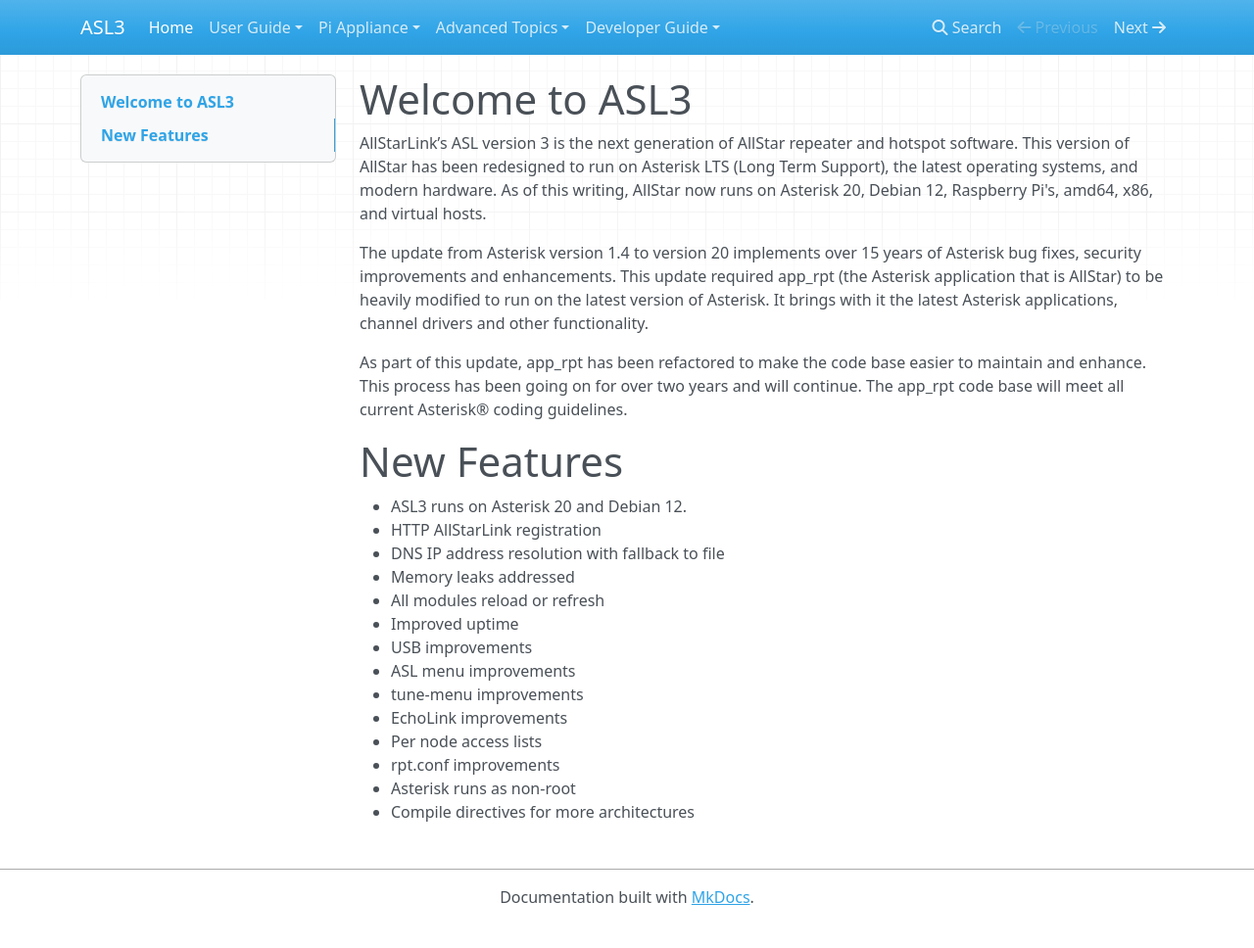
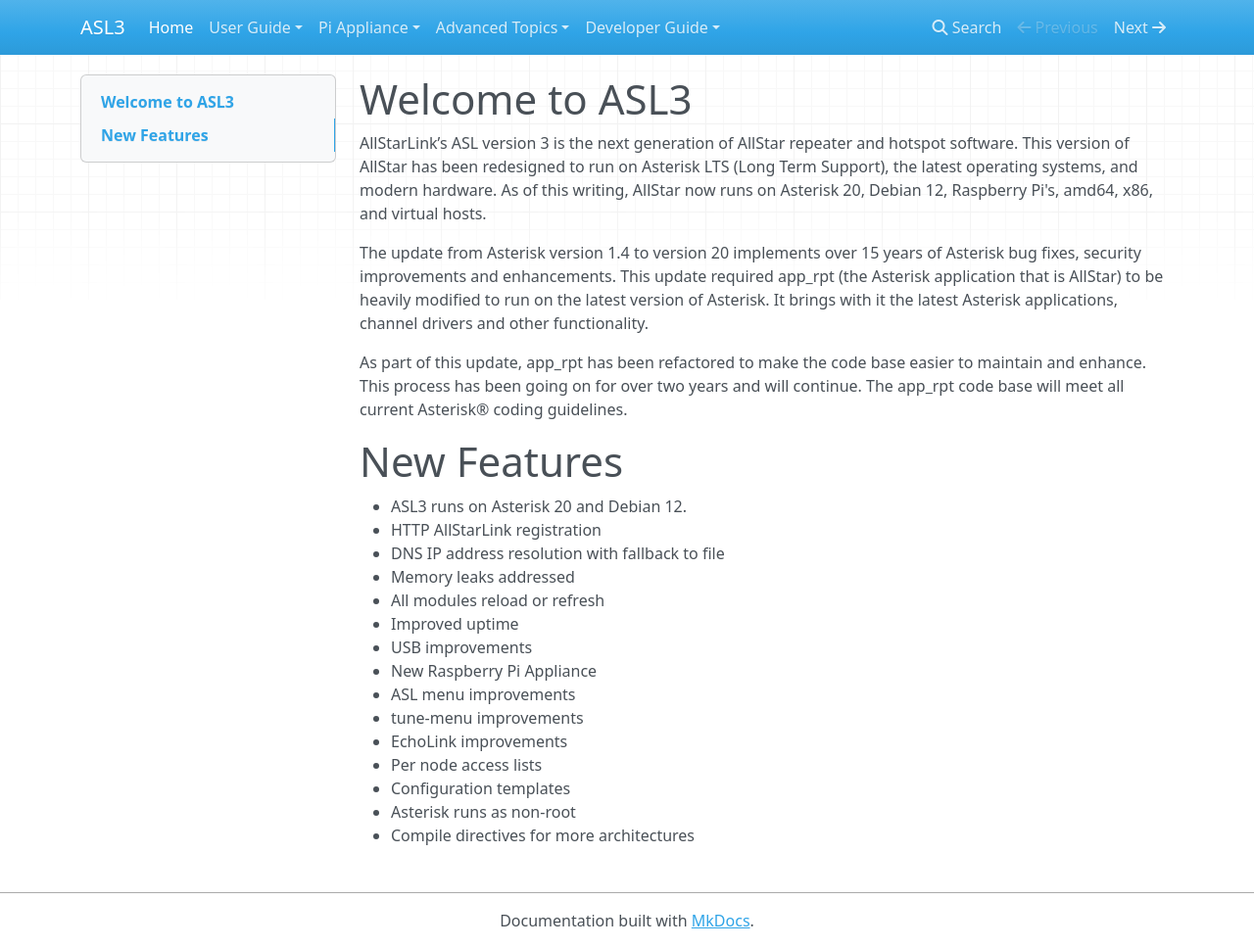
Before and after one commit to AllStarLink/ASL3-Manual, an MkDocs documentation site: the page built from docs/index.md, in a window 1280 px wide and 968 px high. Shown: the whole window at 98% size. Built offline with MkDocs 1.6.1, drawn with Linux system fonts in a browser that asks for light colours; nearby versions of some CDN libraries.

Commit message:
Update index.md

```diff
--- a/docs/index.md
+++ b/docs/index.md
@@ -15,10 +15,11 @@
  - All modules reload or refresh
  - Improved uptime
  - USB improvements
+ - New Raspberry Pi Appliance
  - ASL menu improvements
  - tune-menu improvements
  - EchoLink improvements
  - Per node access lists
- - rpt.conf improvements
+ - Configuration templates
  - Asterisk runs as non-root
  - Compile directives for more architectures
```
